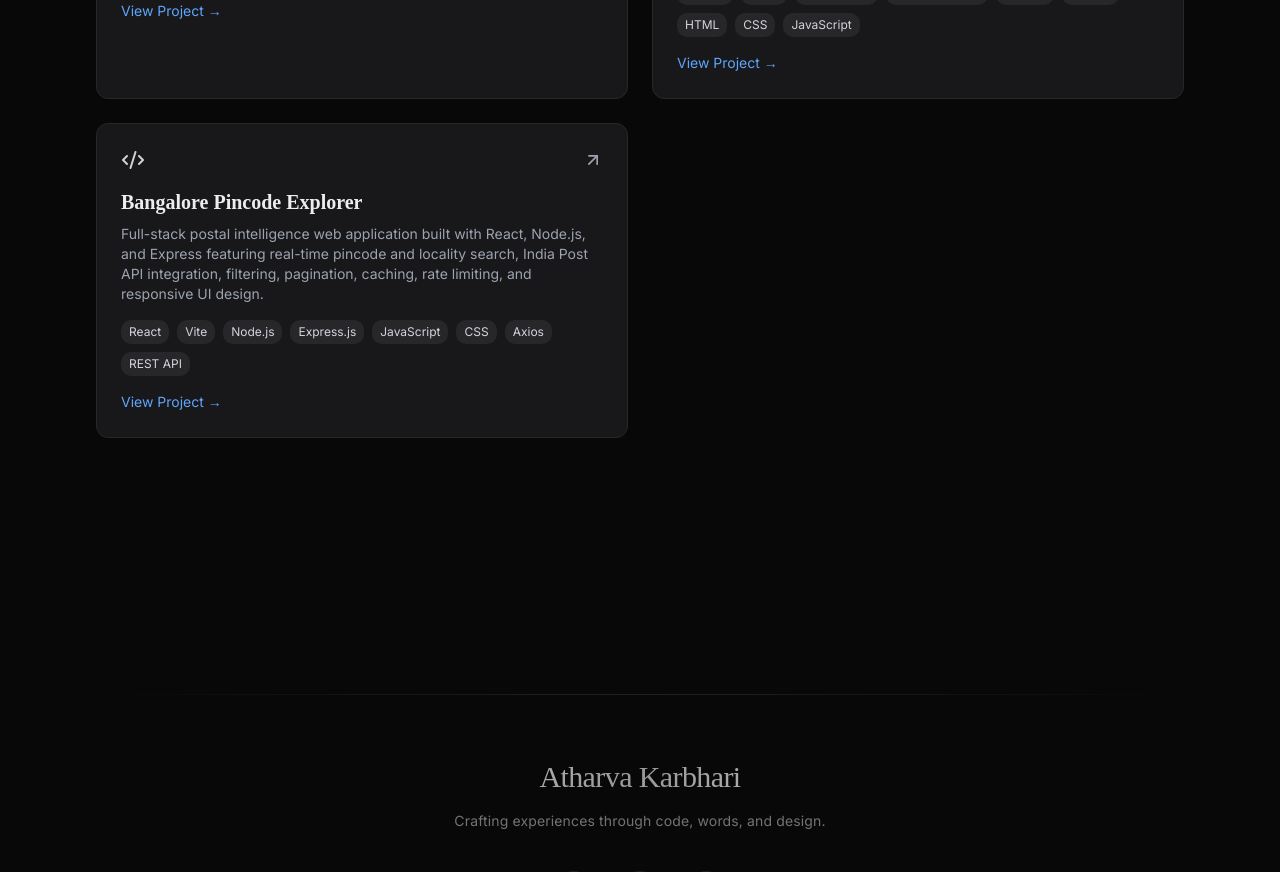
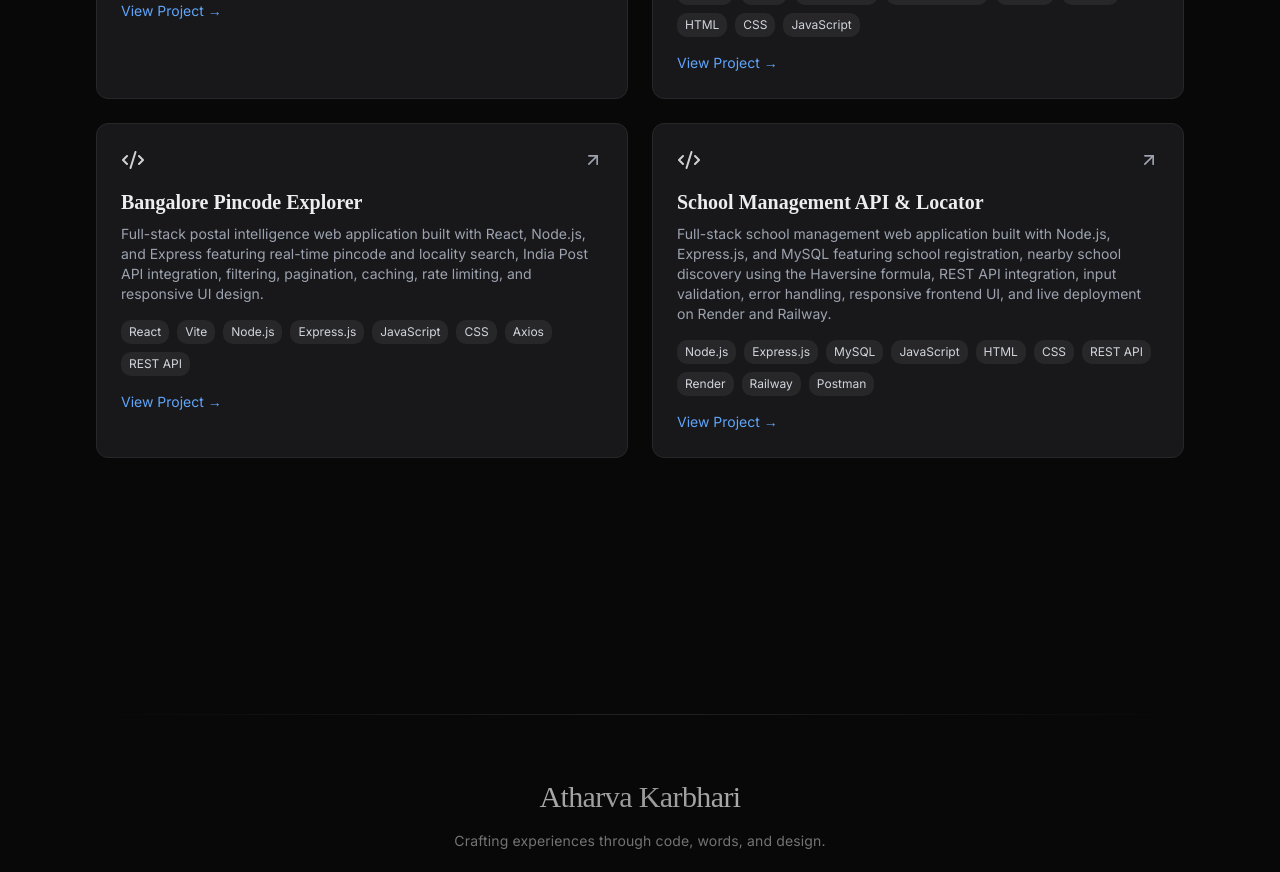
Before and after one commit to Rizeria14/akportfolio, a React (Vite) app: page / in a window 1280 px wide. Shown: the part 2500-3372 px from the top of the page. Built offline with nearby package versions, Linux system fonts and the light colour scheme; the HTML template or start-up script is replaced by a standard one.

Commit message:
added school management api project

```diff
--- a/src/components/ProjectsSection.tsx
+++ b/src/components/ProjectsSection.tsx
@@ -80,6 +80,25 @@ const projects = [
     "REST API"
   ],
   link: "https://github.com/Rizeria14/PincodeExplorer",
+  icon: Code2,
+},
+{
+  title: "School Management API & Locator",
+  description:
+    "Full-stack school management web application built with Node.js, Express.js, and MySQL featuring school registration, nearby school discovery using the Haversine formula, REST API integration, input validation, error handling, responsive frontend UI, and live deployment on Render and Railway.",
+  tech: [
+    "Node.js",
+    "Express.js",
+    "MySQL",
+    "JavaScript",
+    "HTML",
+    "CSS",
+    "REST API",
+    "Render",
+    "Railway",
+    "Postman"
+  ],
+  link: "https://school-management-api-dhmj.onrender.com",
   icon: Code2,
 },
 ];
```
